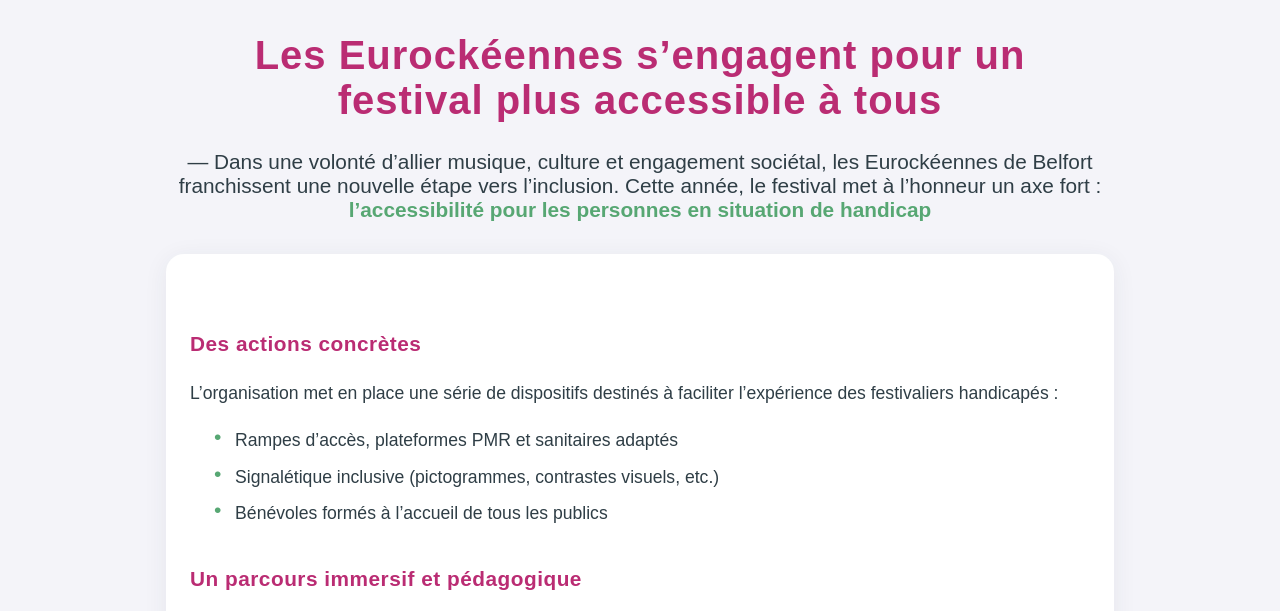
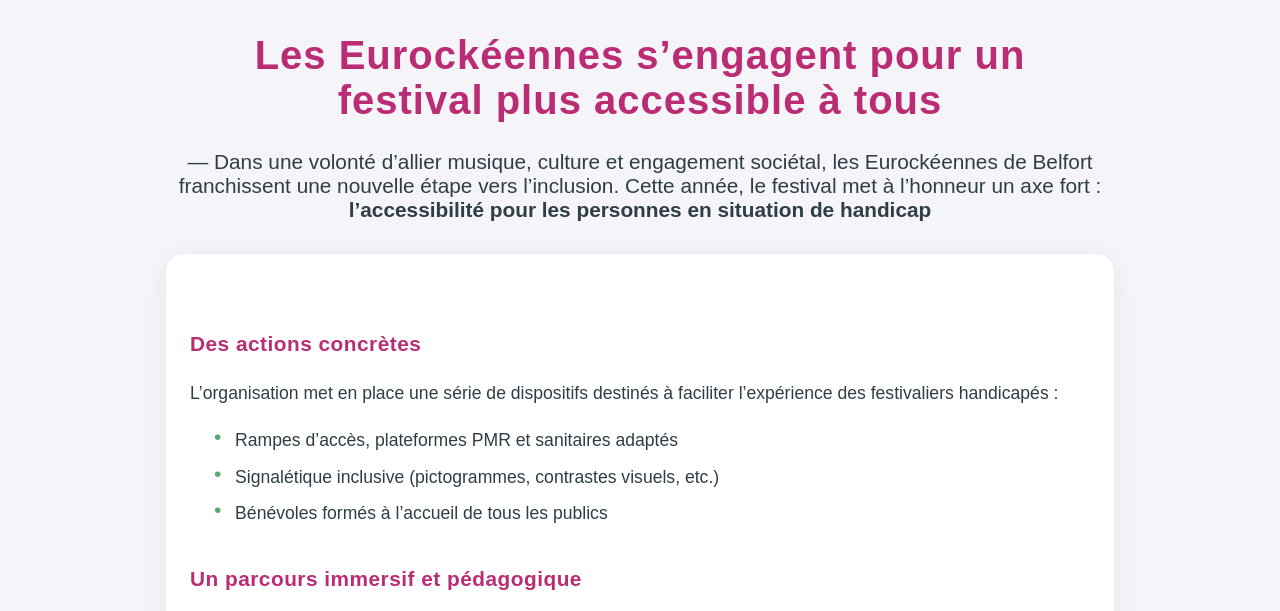
Before and after one commit to SLOWIXX/SLOWIXX.github.io, a plain HTML site: page actus.html in a window 1280 px wide. Shown: the part 127-738 px from the top of the page. Drawn offline with Linux system fonts and the light colour scheme; a web font is replaced by a local one.

Commit message:
couleurs

```diff
--- a/css/actus.css
+++ b/css/actus.css
@@ -58,7 +58,7 @@ ul {
 .sous-titre-bold {
   text-align: center;
   font-size: 1.3rem;
-  color: #57A773;
+  color: #2F3E46  ;
   font-weight: bold;
   margin-top: -0.5rem;
   margin-bottom: 2rem;
```
